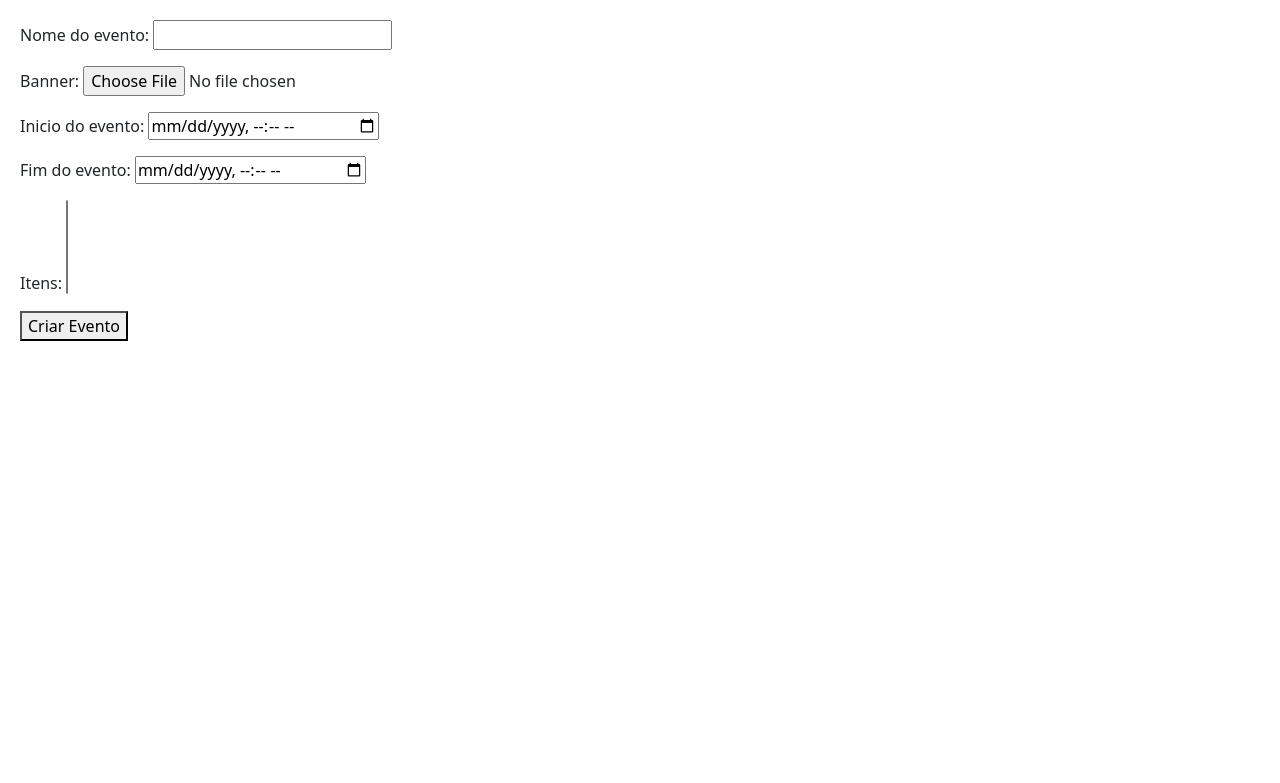
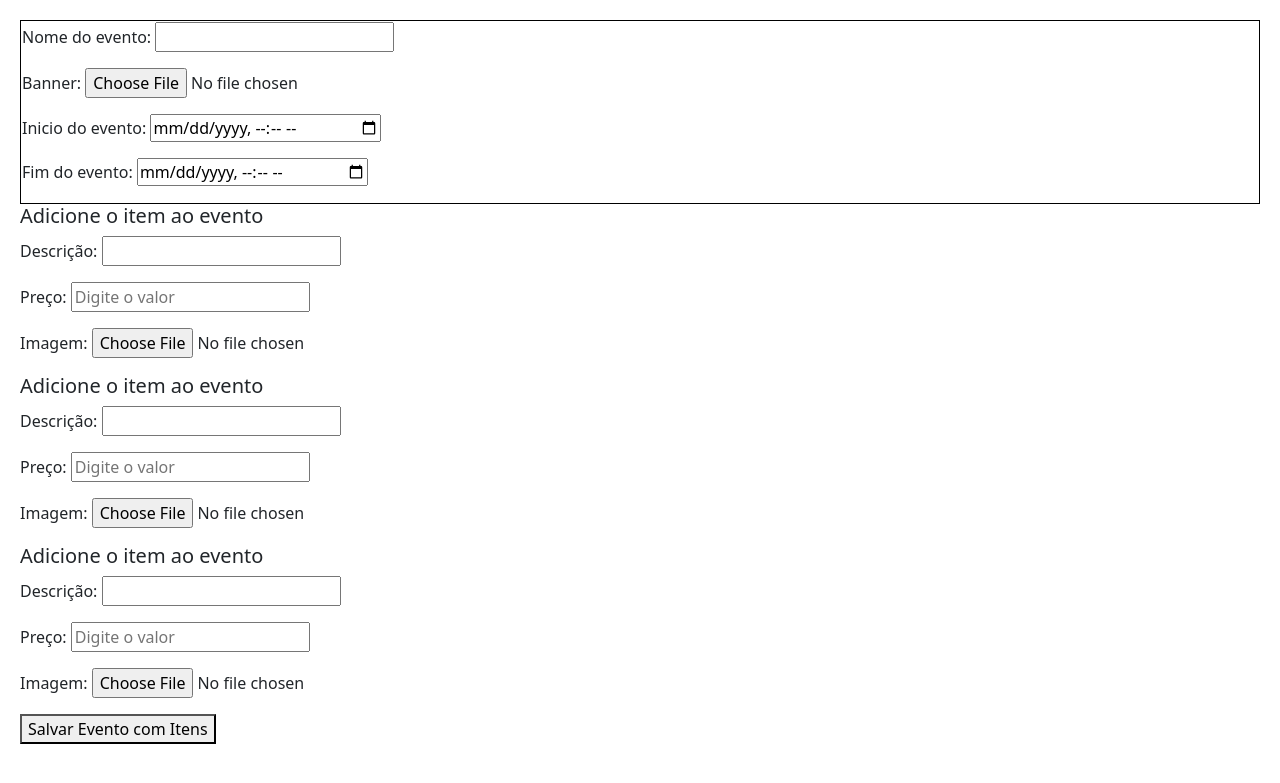
Before and after one commit to Felipe-CF/pythonanywhere---dsweb, a Django app: page /bazar/evento/ in a window 1280 px wide. Shown: the top 783 px of the page. Run offline with Django 4.2, Linux system fonts and the light colour scheme; the visitor is signed in with stand-in values (Sample User, id 1); data that the repository does not hold is empty.

Commit message:
Evento cadastro - ok

```diff
--- a/mysite/bazar/forms.py
+++ b/mysite/bazar/forms.py
@@ -1,46 +1,30 @@
-from bazar.models import *
 from django import forms
-from django.forms import DateTimeInput
+from django.forms import DateTimeInput, modelformset_factory
+from bazar.models import Evento, Item, Cliente
 
 class ClienteForm(forms.ModelForm):
-
     class Meta:
         model = Cliente
-
         fields = ['nome', 'login', 'senha']
-
         widgets = {
             'senha': forms.PasswordInput()
         }
 
 class ItemForm(forms.ModelForm):
-
     class Meta:
         model = Item
+        fields = ['descricao', 'preco', 'foto']
+        widgets = {
+            'preco': forms.TextInput(attrs={'placeholder': 'Digite o valor'}),
+        }
 
-        fields = ['titulo', 'descricao', 'preco', 'foto']
-
-    def __init__(self, *args, **kwargs):
-
-        super(ItemForm, self).__init__(*args, **kwargs)
-
-        self.fields['preco'].initial = 0
-
+ItemFormSet = modelformset_factory(Item, form=ItemForm, extra=3)
 
 class EventoForm(forms.ModelForm):
-
-    itens = forms.ModelMultipleChoiceField(
-        queryset=Item.objects.all(),
-        widget=forms.SelectMultiple,  # Ou SelectMultiple, dependendo da interface
-        required=False
-    )
-
     class Meta:
         model = Evento
-
-        fields = ['nome', 'banner', 'data_inicio', 'data_fim', 'itens']
-
-        widgets ={
+        fields = ['nome', 'banner', 'data_inicio', 'data_fim']
+        widgets = {
             'data_inicio': DateTimeInput(attrs={'type': 'datetime-local'}),
             'data_fim': DateTimeInput(attrs={'type': 'datetime-local'}),
         }
--- a/mysite/bazar/models.py
+++ b/mysite/bazar/models.py
@@ -16,21 +16,6 @@ class Cliente(models.Model):
         return f"Cliente: {self.nome}"
 
 
-class Item(models.Model):
-    id = models.BigAutoField(editable=False, primary_key=True)
-
-    titulo = models.CharField('Título', null=False, max_length=30, blank=True)
-
-    descricao = models.TextField('Descrição', null=False, max_length=100)
-
-    preco = models.FloatField('Preço', validators=[MinValueValidator(0.0)], null=False)
-
-    foto = models.ImageField('Imagem', upload_to='fotos/', null=False)
-
-    def __str__(self):
-        return f"Item: {self.descricao} - Imagem: {self.foto} - Preço: {self.preco}"
-
-
 class Evento(models.Model):
     id = models.BigAutoField(editable=False, primary_key=True)
 
@@ -42,20 +27,20 @@ class Evento(models.Model):
 
     data_fim = models.DateTimeField('Fim do evento',  null=True)
 
-    itens = models.ManyToManyField(Item, through='EventoItem') # usa a classe intermediaria para a relação
+    itens = models.ManyToManyField('Item', related_name='eventos')
 
     def __str__(self):
         return f"Evento: {self.nome} - Início: {self.data_inicio} - Fim: {self.data_fim}"
 
 
-class EventoItem(models.Model):
+class Item(models.Model):
     id = models.BigAutoField(editable=False, primary_key=True)
 
-    evento = models.ForeignKey(Evento, on_delete=models.CASCADE, null=False)
+    descricao = models.CharField('Descrição', null=False, max_length=60)
 
-    item = models.ForeignKey(Item, on_delete=models.CASCADE, null=False)
+    preco = models.FloatField('Preço', validators=[MinValueValidator(0.0)], null=False)
 
-    reservado = models.BooleanField('Reservado', default=False)
+    foto = models.ImageField('Imagem', upload_to='fotos/', null=False)
 
     def __str__(self):
-        return f"Evento: {self.evento.nome} - Item: {self.item.titulo} - Preço: {self.preco}"
+        return f"Item: {self.descricao} - Imagem: {self.foto} - Preço: {self.preco}"
--- a/mysite/bazar/templates/evento.html
+++ b/mysite/bazar/templates/evento.html
@@ -5,6 +5,8 @@
 <head>
     <meta charset="UTF-8">
     <meta name="viewport" content="width=device-width, initial-scale=1.0">
+
+    <link rel="stylesheet" href="{% static 'bazar/css/estilo.css' %}" />
 
     <link href="https://cdn.jsdelivr.net/npm/bootstrap@5.3.3/dist/css/bootstrap.min.css" rel="stylesheet" integrity="sha384-QWTKZyjpPEjISv5WaRU9OFeRpok6YctnYmDr5pNlyT2bRjXh0JMhjY6hW+ALEwIH" crossorigin="anonymous">
 
@@ -18,58 +20,26 @@
 
 <body style="padding: 20px;">
 
-    <form method="post" action="{% url 'bazar:item' %}" enctype="multipart/form-data">
+    <form method="post" action="" enctype="multipart/form-data">
         {% csrf_token %}
+    <div class="borda1">
+        <!-- Formulário do Evento -->
+        {{ evento_form.as_p }}
+    </div>
 
-        {{ form.as_p }}
+        <!-- Formulário dos Itens (Formset) -->
+        {{ form_itens.management_form }}
 
-        <button type="submit">Criar Evento</button>
+        {% for form in form_itens %}
+            <div >
+                <h5>Adicione o item ao evento</h5>
+                {{ form.as_p }}
+            </div>
+        {% endfor %}
+
+        <button type="submit">Salvar Evento com Itens</button>
     </form>
+
 </body>
 
 </html>
-
-
-
-
-
-
-<!-- <form method="post" enctype="multipart/form-data">
-    {% csrf_token %}
-    {{ form.non_field_errors }}
-
-    <div>
-        {{ form.nome.label_tag }} {{ form.nome }}
-        {{ form.nome.errors }}
-    </div>
-
-    <div>
-        {{ form.banner.label_tag }} {{ form.banner }}
-        {{ form.banner.errors }}
-    </div>
-
-    <div>
-        {{ form.data_inicio.label_tag }} {{ form.data_inicio }}
-        {{ form.data_inicio.errors }}
-    </div>
-
-    <div>
-        {{ form.data_fim.label_tag }} {{ form.data_fim }}
-        {{ form.data_fim.errors }}
-    </div>
-
-    <div>
-        <label for="{{ form.itens.id_for_label }}">Itens:</label>
-        {% for item in form.itens.field.queryset %}
-            <div>
-                <input type="checkbox" name="{{ form.itens.name }}" value="{{ item.id }}" {% if item in form.itens.value %}checked{% endif %}>
-                {{ item.titulo }}
-                {% if item.foto %}
-                    <img src="{{ item.foto.url }}" alt="{{ item.titulo }}" style="width: 100px; height: auto;">
-                {% endif %}
-            </div>
-        {% endfor %}
-    </div>
-
-    <button type="submit">Salvar</button>
-</form> -->
--- a/mysite/bazar/urls.py
+++ b/mysite/bazar/urls.py
@@ -13,5 +13,4 @@ urlpatterns = [
     path('editar/', views.EditarPerfilView.as_view(), name='editar'),
     path('item/', views.ItemView.as_view(), name='item'),
     path('evento/', views.EventoView.as_view(), name='evento'),
-    # path('item/', )
 ]
--- a/mysite/bazar/views.py
+++ b/mysite/bazar/views.py
@@ -1,9 +1,11 @@
 import re
 from bazar.forms import *
 from django.views import View
+from bazar.models import Evento
 from django.urls import reverse
 from django.contrib import messages
 from django.contrib.auth.models import User
+from bazar.forms import EventoForm, ItemFormSet
 from django.utils.decorators import method_decorator
 from django.contrib.auth.decorators import login_required
 from django.shortcuts import render, HttpResponseRedirect, redirect
@@ -91,7 +93,7 @@ class LogarView(View):
 class LogoutView(View):
 
         @method_decorator(login_required)
-        def post(self, request, *args, **kwargs):
+        def get(self, request, *args, **kwargs):
 
             logout(request)
 
@@ -210,25 +212,43 @@ class EventoView(View):
         @method_decorator(login_required)
         def get(self, request, *args, **kwargs):
 
-            form = EventoForm()
+            evento_form = EventoForm()
 
-            return render(request, "evento.html", context={'form': form})
+            item_formset = ItemFormSet(queryset=Item.objects.none())  # Nenhum item inicialmente
+
+            contexto = {
+                'evento_form': evento_form,
+                'form_itens': item_formset,
+            }
+
+            return render(request, 'evento.html', context=contexto)
+
 
         @method_decorator(login_required)
         def post(self, request, *args, **kwargs):
 
-            form = EventoForm(request.POST, request.FILES)
+            evento_form = EventoForm(request.POST, request.FILES)
 
-            if form.is_valid():
+            itens_forms = ItemFormSet(request.POST, request.FILES)
 
-                form.save()
+
+            if evento_form.is_valid() and itens_forms.is_valid():
+
+                evento = evento_form.save() # salvo o evento
+
+                # Salva os itens
+                for form in itens_forms:
+
+                    item = form.save(commit=False)
+
+                    item.save()
+
+                    evento.itens.add(item)
+
+                evento.save()
 
                 return HttpResponseRedirect(reverse('bazar:bazar_index'))
 
             else:
 
-                print(form.errors)
-
-                form = EventoForm()
-
-                return render(request, 'item.html', context={'form': form})
+                return render(request, 'evento.html', context={'evento_form': evento_form, 'form_itens': itens_forms})
--- /dev/null
+++ b/mysite/static/bazar/css/estilo.css
@@ -0,0 +1,9 @@
+.borda1{
+    border: 1px solid #000;
+    padding: 1px;
+}
+
+.borda2{
+    border: 1px solid #f00;
+    padding: 1px;
+}
```
Also changed, not shown: mysite/bazar/templates/bazar_index.html (+37 -22 lines), mysite/bazar/migrations/0003_remove_item_titulo_evento_itens_delete_eventoitem.py (added), mysite/bazar/migrations/0004_alter_item_descricao.py (added), mysite/static/bazar/js/teste.js (added).
